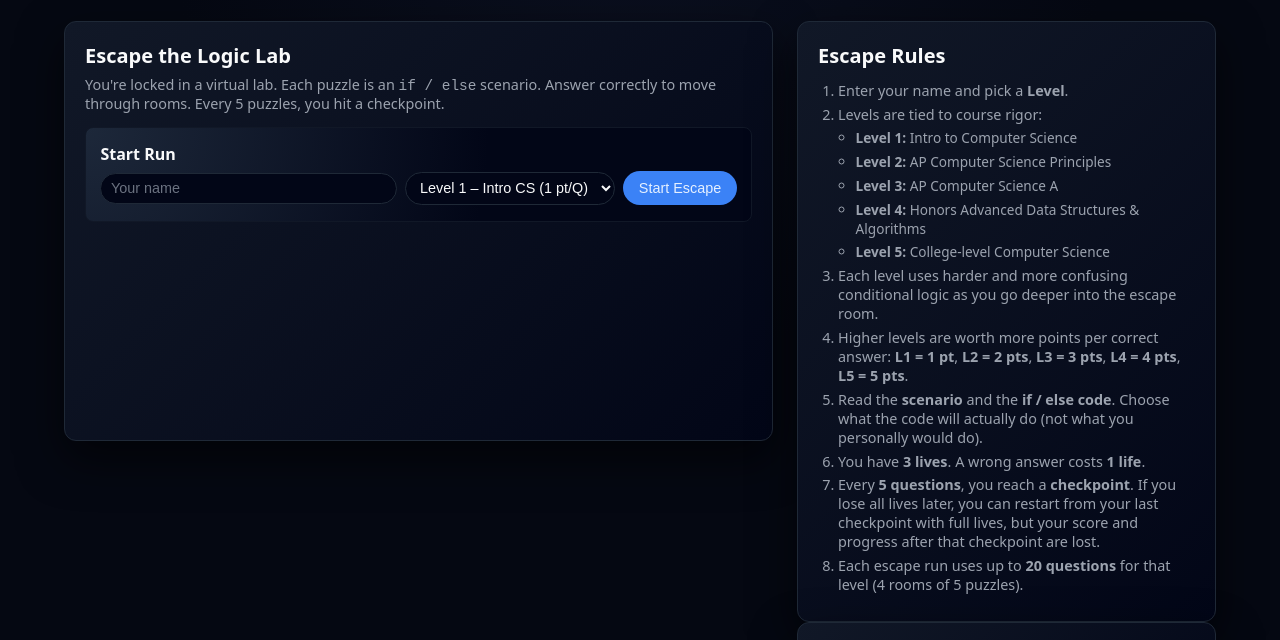
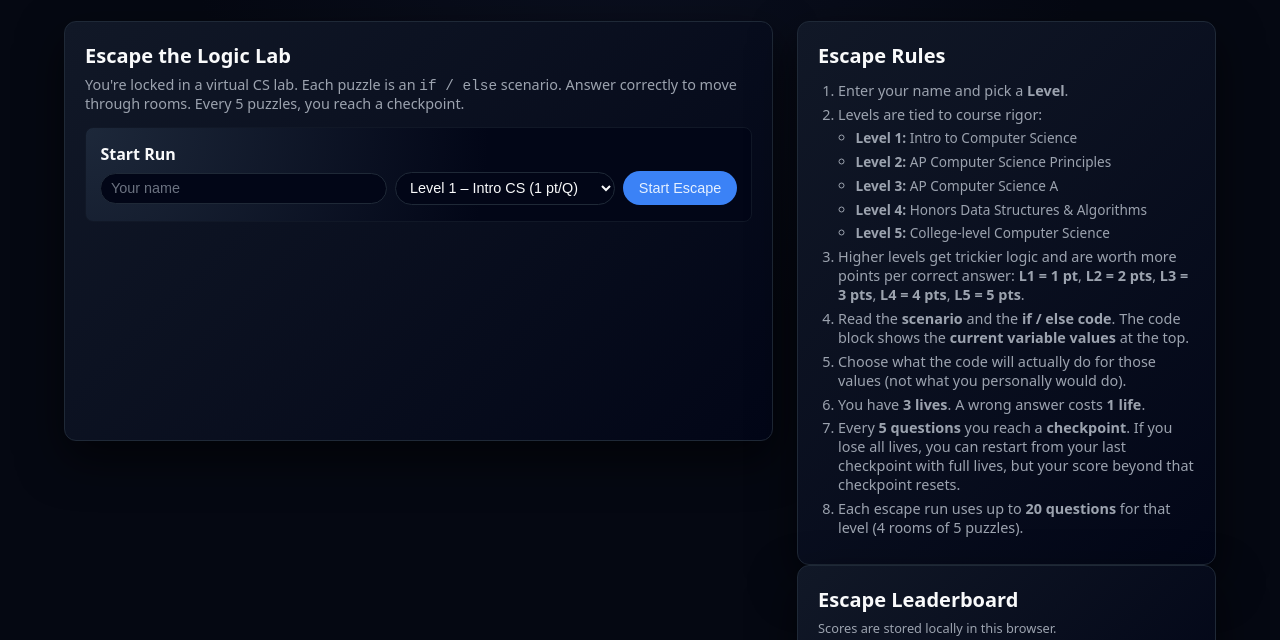
Before and after one commit to christianinho1-a11y/A005Games, a plain HTML site: page if_else_escape.html in a window 1280 px wide. Shown: the part 114-754 px from the top of the page. Drawn offline with Linux system fonts and the light colour scheme.

Commit message:
Update if_else_escape.html

```diff
--- a/if_else_escape.html
+++ b/if_else_escape.html
@@ -32,9 +32,9 @@
         <header class="card-header">
           <h2 class="card-title">Escape the Logic Lab</h2>
           <p class="card-subtitle">
-            You're locked in a virtual lab. Each puzzle is an
+            You're locked in a virtual CS lab. Each puzzle is an
             <code>if / else</code> scenario. Answer correctly to move through
-            rooms. Every 5 puzzles, you hit a checkpoint.
+            rooms. Every 5 puzzles, you reach a checkpoint.
           </p>
         </header>
 
@@ -51,7 +51,7 @@
             />
 
             <label for="levelSelect" class="sr-only">Level</label>
-            <select id="levelSelect" class="input" style="max-width: 210px;">
+            <select id="levelSelect" class="input" style="max-width: 220px;">
               <option value="1">Level 1 – Intro CS (1 pt/Q)</option>
               <option value="2">Level 2 – AP CSP (2 pts/Q)</option>
               <option value="3">Level 3 – AP CSA (3 pts/Q)</option>
@@ -137,16 +137,13 @@
                 <li><strong>Level 1:</strong> Intro to Computer Science</li>
                 <li><strong>Level 2:</strong> AP Computer Science Principles</li>
                 <li><strong>Level 3:</strong> AP Computer Science A</li>
-                <li><strong>Level 4:</strong> Honors Advanced Data Structures & Algorithms</li>
+                <li><strong>Level 4:</strong> Honors Data Structures &amp; Algorithms</li>
                 <li><strong>Level 5:</strong> College-level Computer Science</li>
               </ul>
             </li>
             <li>
-              Each level uses harder and more confusing conditional logic as you
-              go deeper into the escape room.
-            </li>
-            <li>
-              Higher levels are worth more points per correct answer:
+              Higher levels get trickier logic and are worth more points per
+              correct answer:
               <strong>L1 = 1 pt</strong>,
               <strong>L2 = 2 pts</strong>,
               <strong>L3 = 3 pts</strong>,
@@ -155,18 +152,22 @@
             </li>
             <li>
               Read the <strong>scenario</strong> and the
-              <strong>if / else code</strong>. Choose what the code will
-              actually do (not what you personally would do).
+              <strong>if / else code</strong>. The code block shows the
+              <strong>current variable values</strong> at the top.
+            </li>
+            <li>
+              Choose what the code will actually do for those values (not what
+              you personally would do).
             </li>
             <li>
               You have <strong>3 lives</strong>. A wrong answer costs
               <strong>1 life</strong>.
             </li>
             <li>
-              Every <strong>5 questions</strong>, you reach a
-              <strong>checkpoint</strong>. If you lose all lives later, you can
+              Every <strong>5 questions</strong> you reach a
+              <strong>checkpoint</strong>. If you lose all lives, you can
               restart from your last checkpoint with full lives, but your score
-              and progress after that checkpoint are lost.
+              beyond that checkpoint resets.
             </li>
             <li>
               Each escape run uses up to <strong>20 questions</strong> for that
```
